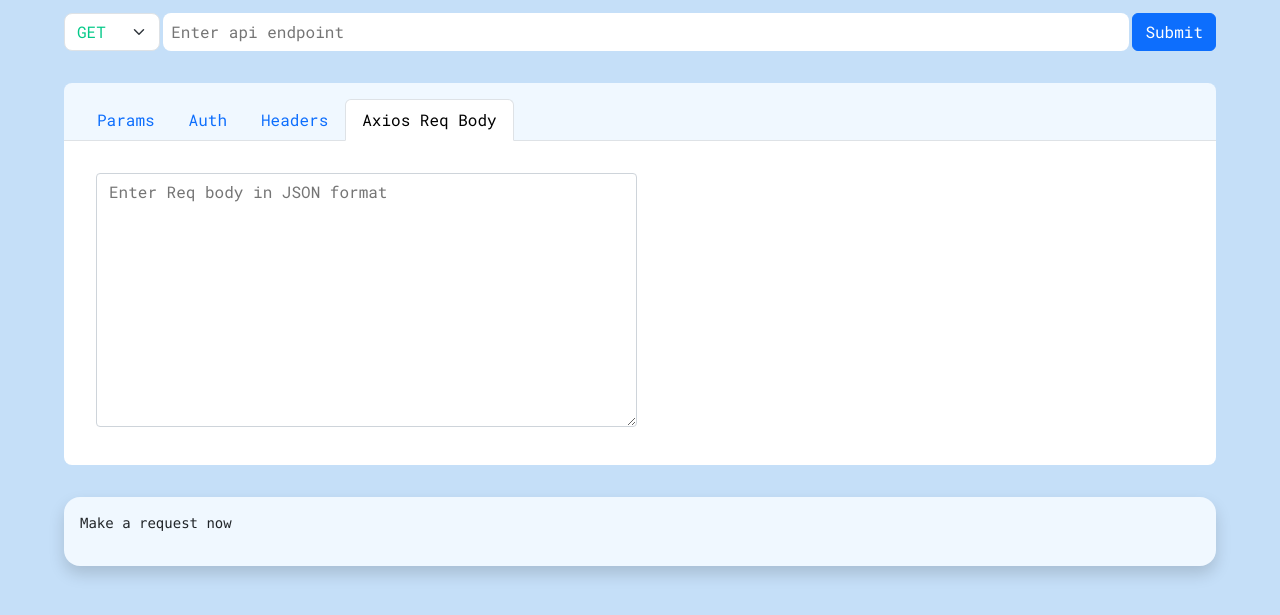
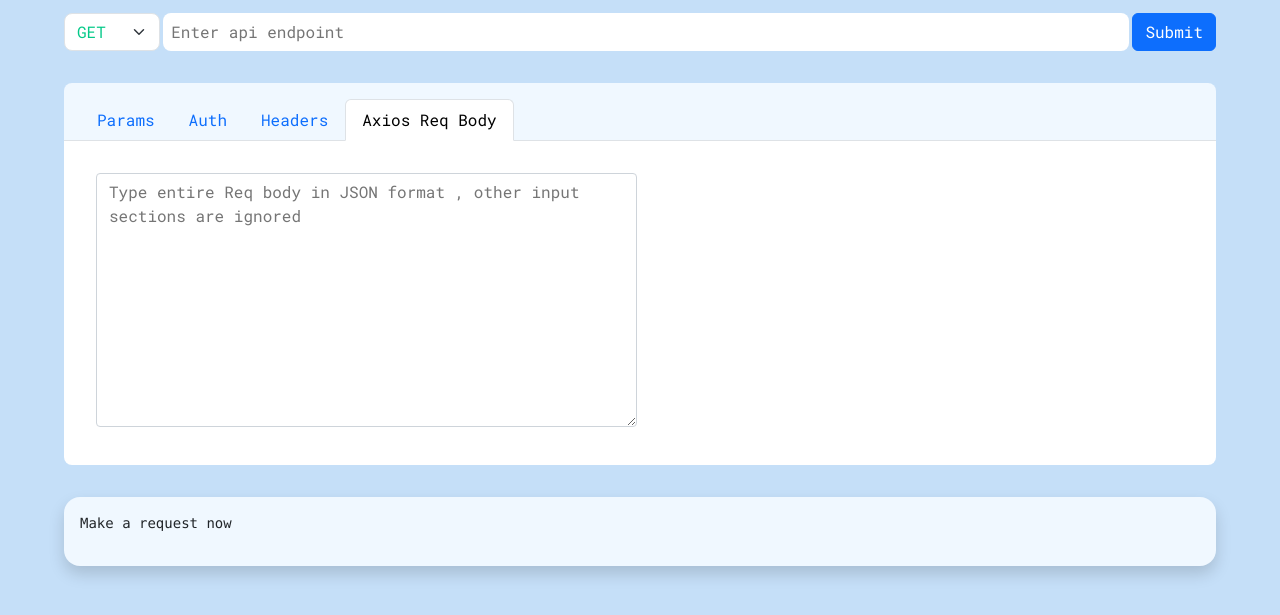
Before and after one commit to AahilRafiq/api-tester-project, a plain HTML site: page index.html in a window 1280 px wide. Both pictures are taken after a click on the tab "Axios Req Body". Shown: the part 147-762 px from the top of the page. Drawn offline with nearby package versions, Linux system fonts and the light colour scheme.

Commit message:
Update index.html , clarity for axios req body

```diff
--- a/index.html
+++ b/index.html
@@ -129,10 +129,10 @@
 
 
 
-            <!-- Req Bodysection  -->
+            <!-- 4.Req Bodysection  -->
             <div class="tab-pane" id="reqBody" role="tabpanel" aria-labelledby="reqBody-tab">
                 <textarea class="styl-input" cols="50" rows="10" id="axiosReqBody"
-                    placeholder="Enter Req body in JSON format"></textarea>
+                    placeholder="Type entire Req body in JSON format , other input sections are ignored "></textarea>
             </div>
 
         </div>
@@ -140,7 +140,6 @@
 
     </form>
 
-    <!-- 2. Api params , body , auth section here -->
 
     <!-- 3.JSON response display -->
     <div class="json-displayer shadow" >
```
